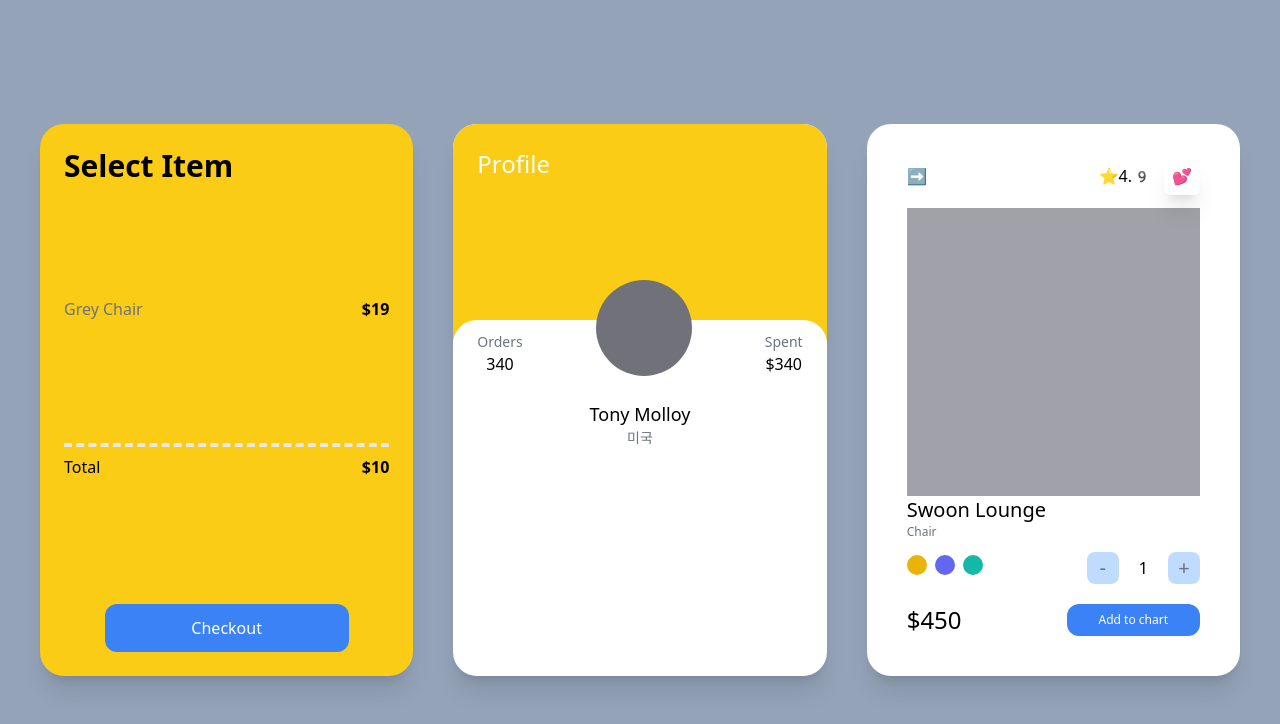
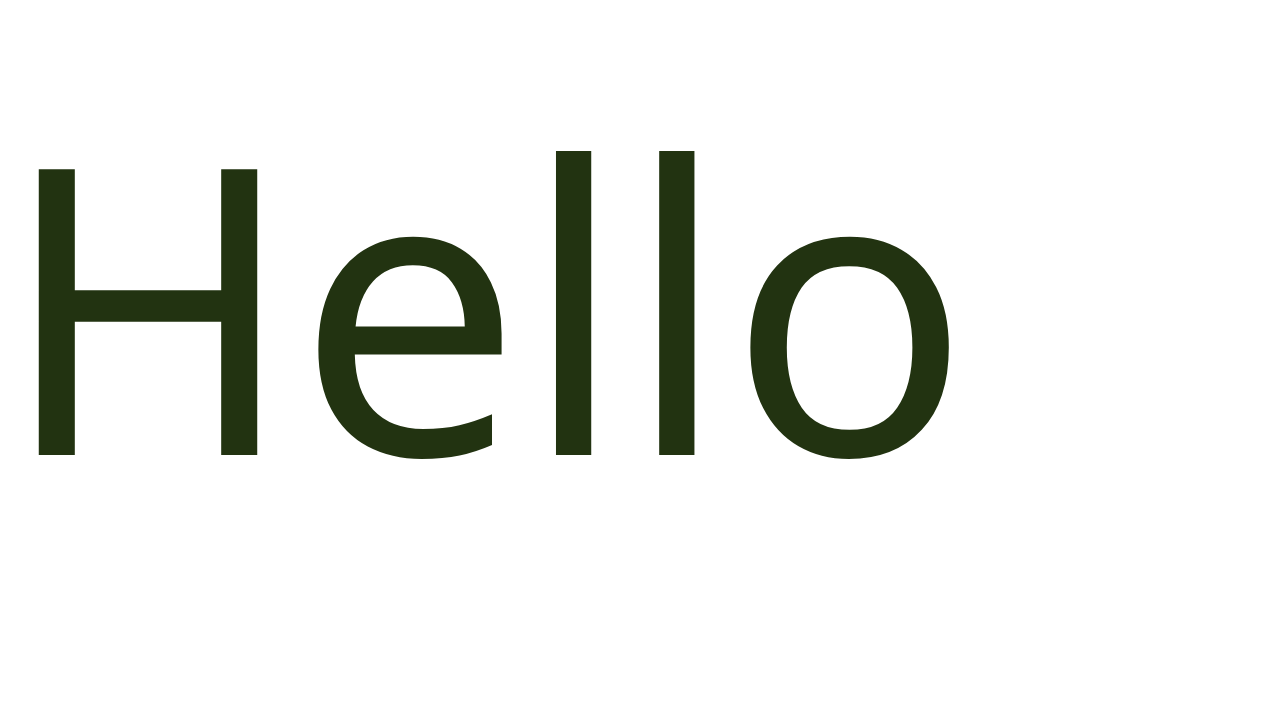
Before and after one commit to heegu0311/nomad-carrot-market, a Next.js app: page / in a window 1280 px wide. Shown: the top 724 px of the page. Built offline with nearby package versions, Linux system fonts and the light colour scheme.

Commit message:
feat: 4.12 Just-in-time compiler of tailwindcss (amazing)

```diff
--- a/src/pages/index.tsx
+++ b/src/pages/index.tsx
@@ -1,82 +1,8 @@
 export default function Home() {
   return (
-    <div className="bg-slate-400 dark xl:place-content-center py-20 px-10 grid gap-10 lg:grid-cols-2 xl:grid-cols-3 min-h-screen">
-      <div className="bg-white dark:bg-black flex flex-col justify-between sm:bg-red-400 sm:hover:bg-red-800 lg:bg-indigo-400 xl:bg-yellow-400 2xl:bg-pink-500 p-6 rounded-3xl shadow-xl">
-        <span className="font-semibold dark:text-white text-3xl">
-          Select Item
-        </span>
-        <ul>
-          <div className="flex justify-between my-2 dark:text-white">
-            <span className="text-gray-500 dark:text-gray-100">Grey Chair</span>
-            <span className="font-semibold">$19</span>
-          </div>
-        </ul>
-        <div className="flex justify-between mt-2 pt-2 border-t-4 border-dashed">
-          <span>Total</span>
-          <span className="font-semibold">$10</span>
-        </div>
-        <button className="mt-5 bg-blue-500 text-white p-3 text-center rounded-xl w-3/4 mx-auto hover:bg-teal-500 hover:text-black active:bg-yellow-500 focus:bg-red-500 dark:bg-black dark:border-b-white dark:border">
-          Checkout
-        </button>
-      </div>
-      <div className="bg-white overflow-hidden rounded-3xl shadow-xl group">
-        <div className="bg-blue-500 landscape:bg-yellow-400 p-6 pb-14 xl:pb-40">
-          <span className="text-white text-2xl">Profile</span>
-        </div>
-        <div className="rounded-3xl p-6 bg-white relative -top-5">
-          <div className="flex relative -top-16 items-end justify-between">
-            <div className="flex flex-col items-center">
-              <span className="text-sm text-gray-500">Orders</span>
-              <span className="font-medium">340</span>
-            </div>
-            <div className="h-24 w-24 bg-zinc-500 rounded-full group-hover:bg-red-300 transition-colors" />
-            <div className="flex flex-col items-center">
-              <span className="text-sm text-gray-500">Spent</span>
-              <span className="font-medium">$340</span>
-            </div>
-          </div>
-          <div className="relative  flex flex-col items-center -mt-10 -mb-5">
-            <span className="text-lg font-medium">Tony Molloy</span>
-            <span className="text-sm text-gray-500">미국</span>
-          </div>
-        </div>
-      </div>
-      <div className="bg-white p-10 rounded-3xl shadow-xl lg:col-span-2 xl:col-span-1">
-        <div className="flex mb-5 justify-between items-center">
-          <span>➡️</span>
-          <div className="space-x-3">
-            <span>⭐4.9</span>️
-            <span className="shadow-xl p-2 rounded-md">💕</span>️
-          </div>
-        </div>
-        <div className="bg-zinc-400 h-72" />
-        <div className="flex flex-col">
-          <span className="font-medium text-xl">Swoon Lounge</span>
-          <span className="text-xs text-gray-500">Chair</span>
-          <div className="mt-3 mb-5 flex justify-between items-center">
-            <div className="space-x-2">
-              <button className="w-5 h-5 rounded-full bg-yellow-500  focus:ring-2 ring-offset-2 ring-yellow-500 transition" />
-              <button className="w-5 h-5 rounded-full bg-indigo-500 focus:ring-2 ring-offset-2 ring-indigo-500 transition" />
-              <button className="w-5 h-5 rounded-full bg-teal-500 focus:ring-2 ring-offset-2 ring-teal-500 transition" />
-            </div>
-            <div className="flex items-center space-x-5">
-              <button className="rounded-lg bg-blue-200 flex justify-center items-center aspect-square w-8 text-xl text-gray-500">
-                -
-              </button>
-              <span>1</span>
-              <button className="rounded-lg bg-blue-200 flex justify-center items-center aspect-square w-8 text-xl text-gray-500">
-                +
-              </button>
-            </div>
-          </div>
-          <div className="flex justify-between items-center">
-            <span className="font-medium text-2xl">$450</span>
-            <button className="bg-blue-500 py-2 px-8 text-center text-xs text-white rounded-xl">
-              Add to chart
-            </button>
-          </div>
-        </div>
-      </div>
-    </div>
+    <>
+      <div className="dark:md:hover:bg-teal-400"></div>
+      <div className="text-[400px] text-[#231]">Hello</div>
+    </>
   );
 }
```
